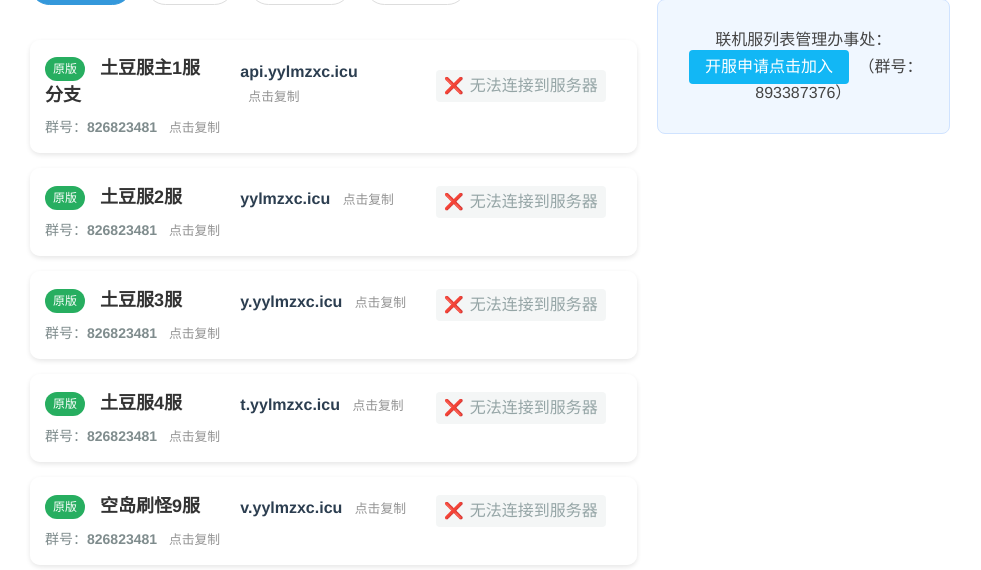
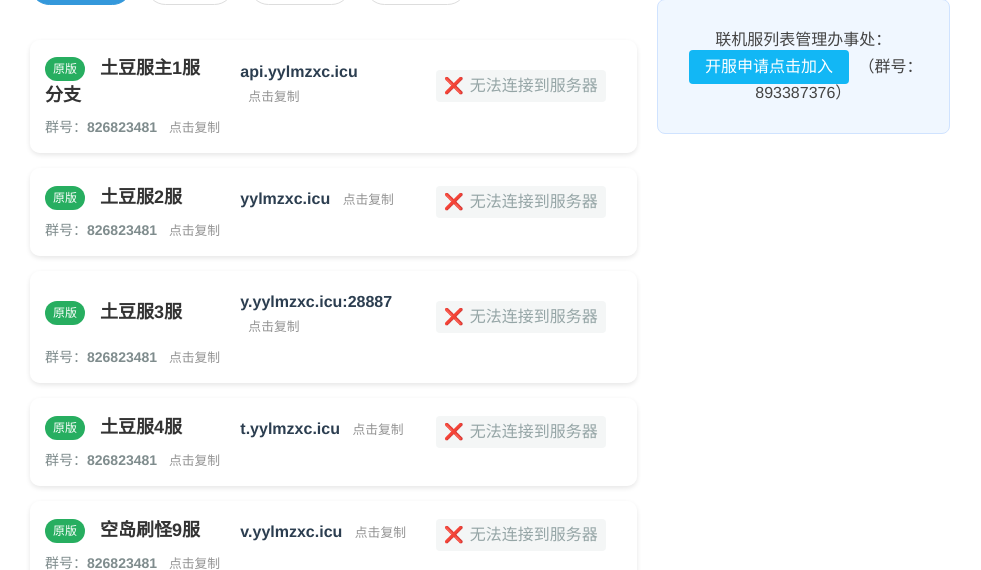
Before and after one commit to YYLMZXC/yylmzxc.github.io, a PHP site: page /online_server.php in a window 1280 px wide. Shown: the part 384-954 px from the top of the page, without its empty margins (150-1131 px from the left). Run offline with PHP 8.4, Linux system fonts and the light colour scheme; data that the repository does not hold is empty; some libraries are stand-ins or nearby versions.

Commit message:
更新于 2025-12-03 17:35:36

```diff
--- a/online_server.php
+++ b/online_server.php
@@ -19,7 +19,7 @@ $servers = array(
     ),
     array(
         'name' => '土豆服3服',
-        'ip' => 'y.yylmzxc.icu',
+        'ip' => 'y.yylmzxc.icu:28887',
         'group' => '826823481',
         'note' => '',
         'type' => 'original'
```
